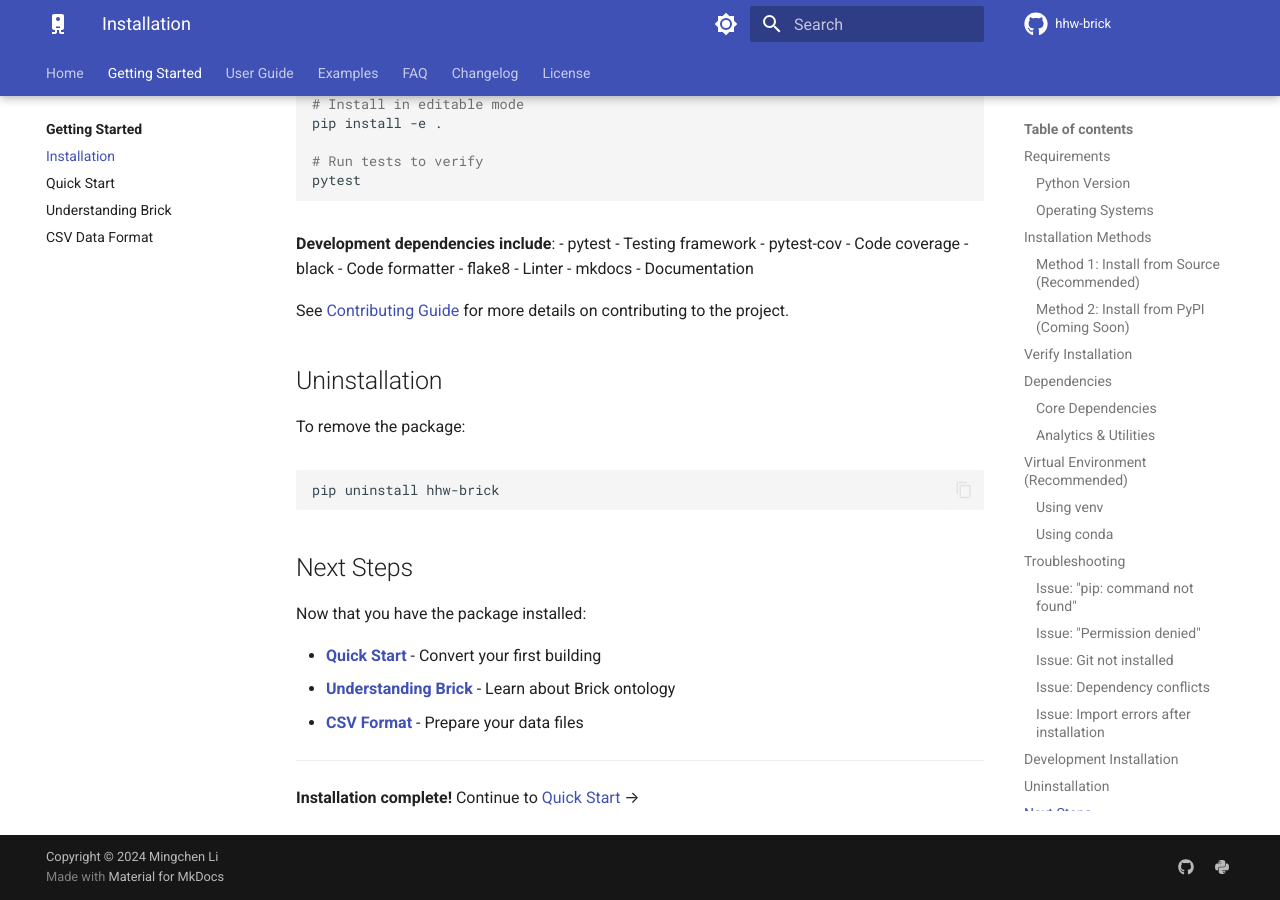
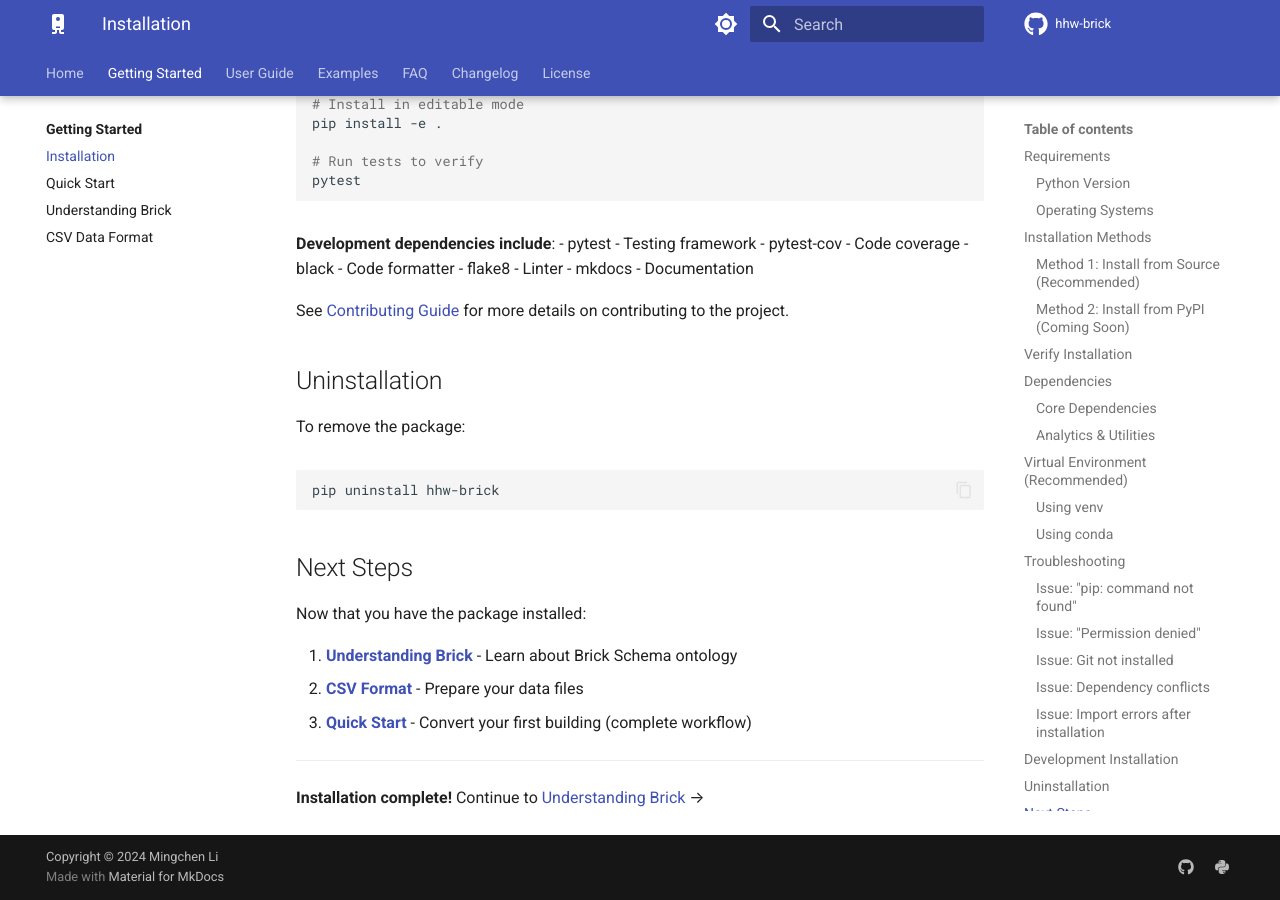
Before and after one commit to CenterForTheBuiltEnvironment/HHW_brick, an MkDocs documentation site: the page built from docs/getting-started/installation.md, in a window 1280 px wide and 900 px high, scrolled down 4701 px. Built offline with MkDocs 1.6.1 and Material for MkDocs 9.7.7, drawn with Linux system fonts in a browser that asks for light colours; comment, search, counter and statistics services are not loaded; the version menu is left out.

Commit message:
docs: Fix learning path order in installation.md Update Next Steps section to follow the correct learning sequence: 1. Understanding Brick (concepts) 2. CSV Format (data preparation) 3. Quick Start (hands-on practice) This matches the order in index.md and provides a better learning flow.

```diff
--- a/docs/getting-started/installation.md
+++ b/docs/getting-started/installation.md
@@ -221,10 +221,10 @@ pip uninstall hhw-brick
 
 Now that you have the package installed:
 
-- **[Quick Start](quick-start.md)** - Convert your first building
-- **[Understanding Brick](understanding-brick.md)** - Learn about Brick ontology
-- **[CSV Format](csv-format.md)** - Prepare your data files
+1. **[Understanding Brick](understanding-brick.md)** - Learn about Brick Schema ontology
+2. **[CSV Format](csv-format.md)** - Prepare your data files
+3. **[Quick Start](quick-start.md)** - Convert your first building (complete workflow)
 
 ---
 
-**Installation complete!** Continue to [Quick Start](quick-start.md) →
+**Installation complete!** Continue to [Understanding Brick](understanding-brick.md) →
```
